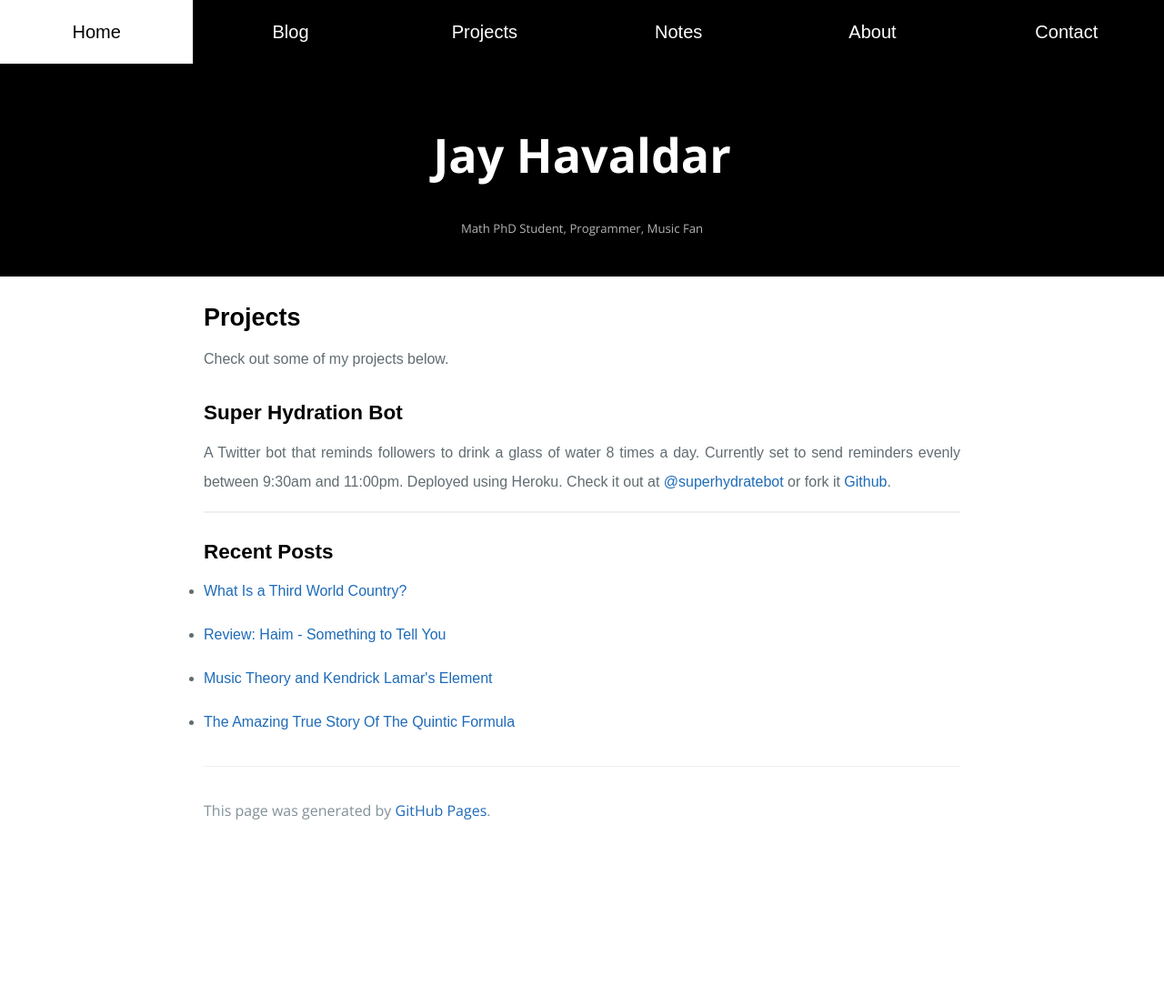
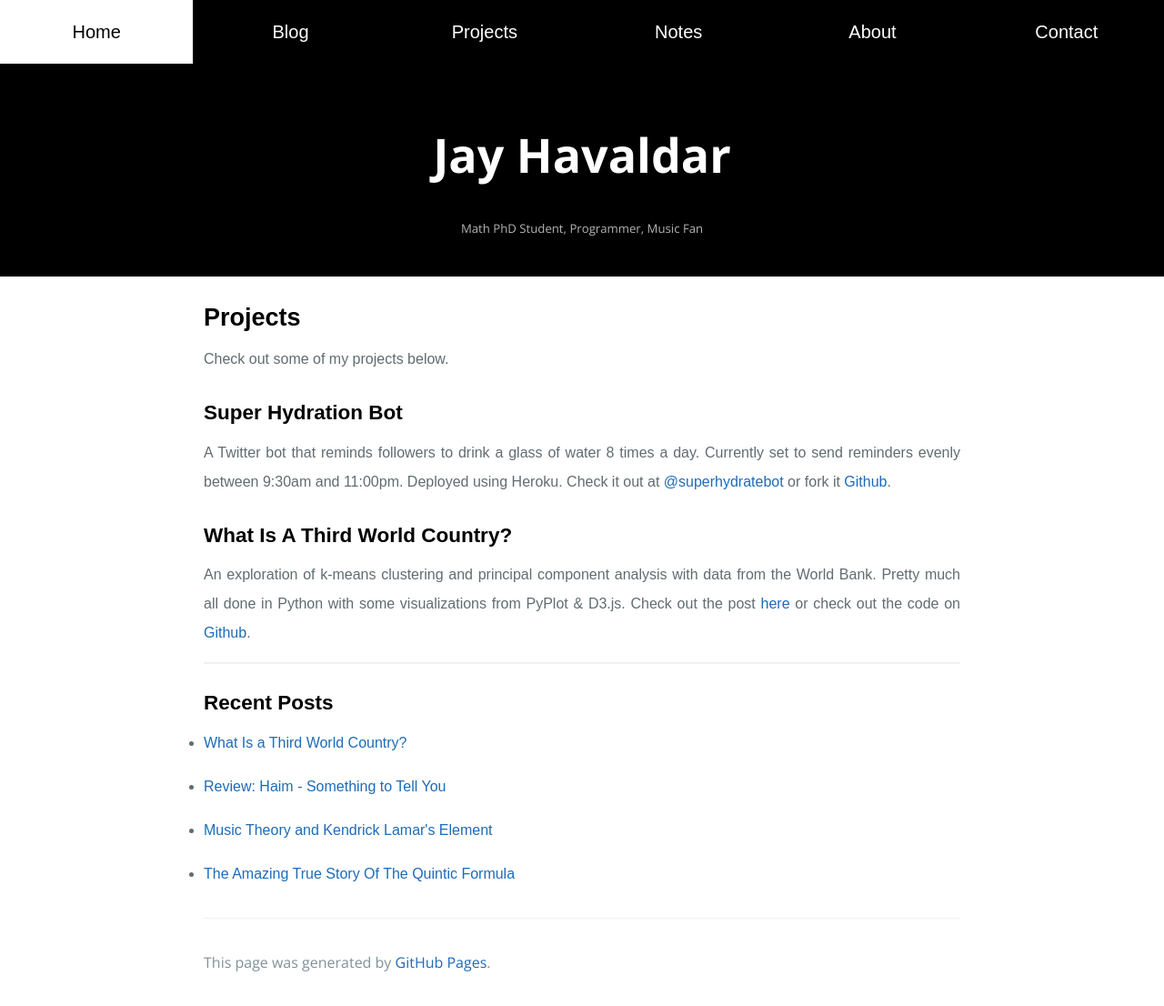
Before and after one commit to jhavaldar/jhavaldar.github.io, a Jekyll site: the page built from projects.md, in a window 1280 px wide. Shown: the whole page at 91% size. Built offline with Jekyll 4.4.1, drawn with Linux system fonts in a browser that asks for light colours; some web fonts are replaced; before the commit the page ends 939 px from its top, so only the background shows below that.

Commit message:
Updated Projects

```diff
--- a/projects.md
+++ b/projects.md
@@ -10,4 +10,8 @@ Check out some of my projects below.
 ### Super Hydration Bot
 A Twitter bot that reminds followers to drink a glass of water 8 times a day. Currently set to send reminders evenly between 9:30am and 11:00pm. Deployed using Heroku. Check it out at [@superhydratebot](https://twitter.com/superhydratebot) or fork it [Github](https://github.com/jhavaldar/super_hdyrate_bot).
 
+
+### What Is A Third World Country?
+An exploration of k-means clustering and principal component analysis with data from the World Bank. Pretty much all done in Python with some visualizations from PyPlot & D3.js. Check out the post [here](https://jhavaldar.github.io/post/2017/07/11/worldclusters.html) or check out the code on [Github](https://github.com/jhavaldar/world_clusters).
+
 ---
```
Also changed, not shown: _posts/2017-07-11-worldclusters.md (+1 -0 lines).
